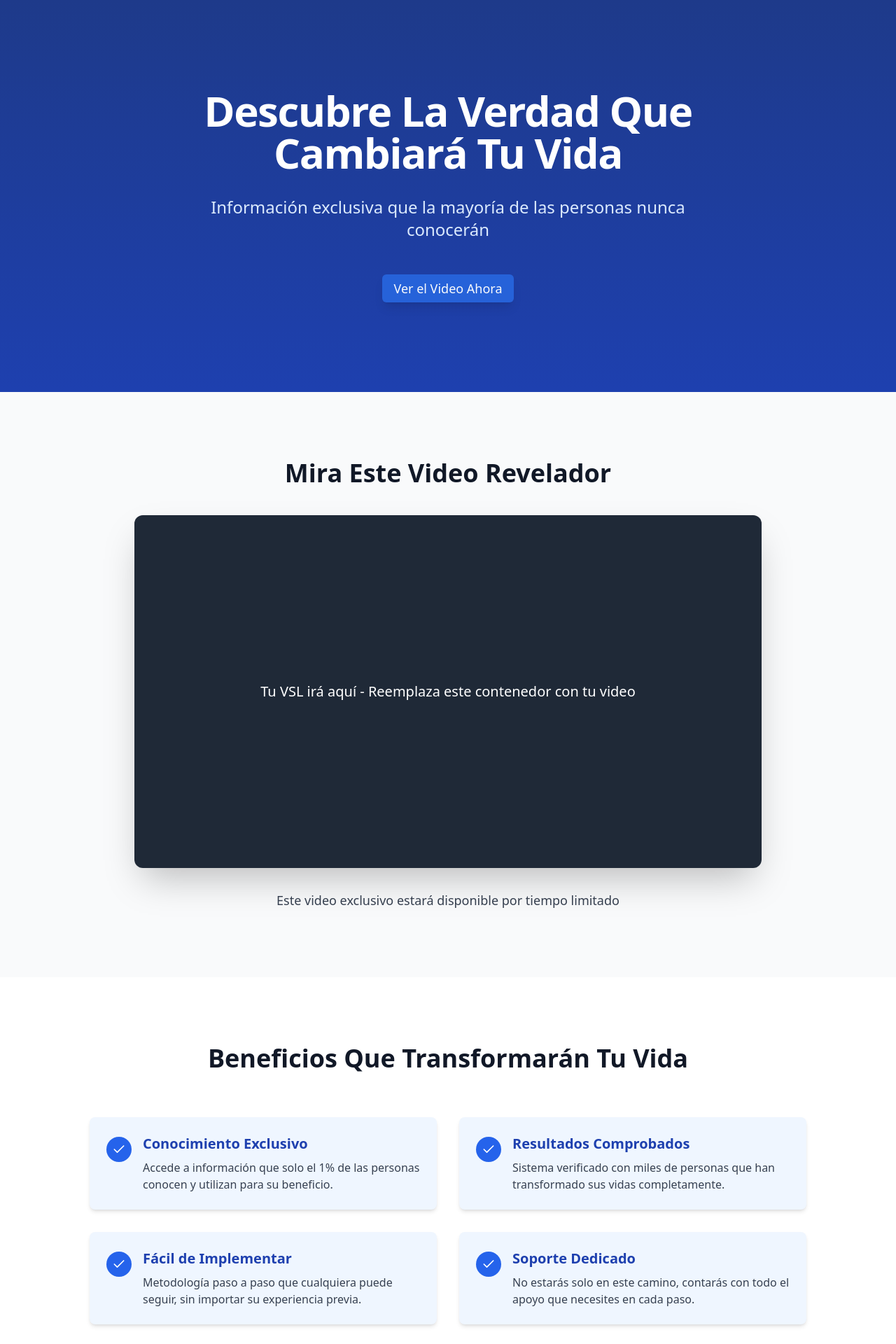
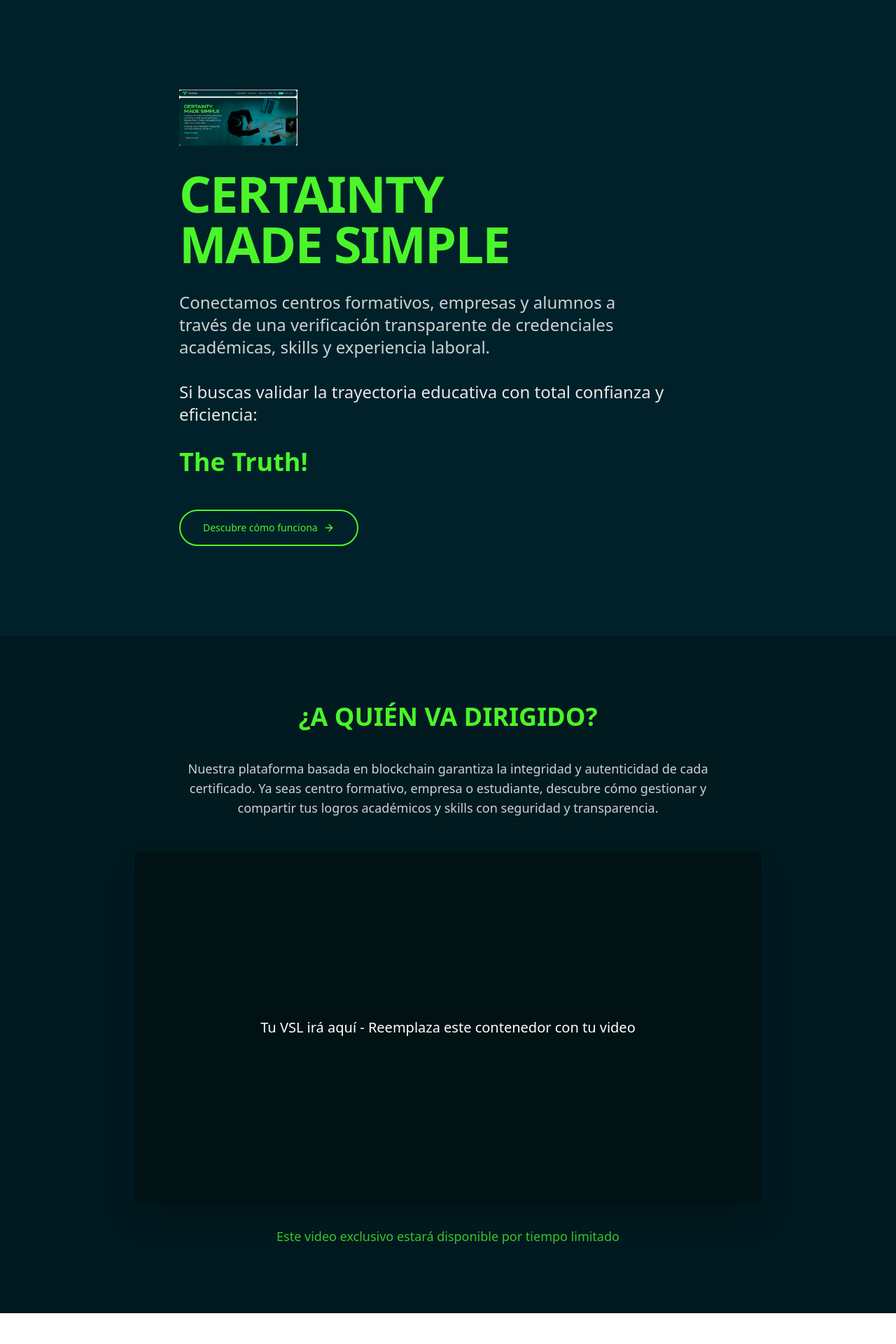
Before and after one commit to jaimeestevez/truthful-landing-form, a React (Vite) app: page / in a window 1280 px wide. Shown: the top 1920 px of the page at 70% size. Built offline with nearby package versions, Linux system fonts and the light colour scheme.

Commit message:
Adapt theme to match reference
Update the theme to align with the provided reference website and attached screenshots.

```diff
--- a/src/components/Benefits.tsx
+++ b/src/components/Benefits.tsx
@@ -4,44 +4,49 @@ import { Check } from 'lucide-react';
 
 const benefits = [
   {
-    title: "Conocimiento Exclusivo",
-    description: "Accede a información que solo el 1% de las personas conocen y utilizan para su beneficio."
+    title: "Centros formativos",
+    description: "Empodera a tus alumnos en su camino hacia el éxito con certificaciones verificables y transparentes."
   },
   {
-    title: "Resultados Comprobados",
-    description: "Sistema verificado con miles de personas que han transformado sus vidas completamente."
+    title: "Empresas",
+    description: "Optimiza tus procesos de selección utilizando información verificada y precisa de los candidatos."
   },
   {
-    title: "Fácil de Implementar",
-    description: "Metodología paso a paso que cualquiera puede seguir, sin importar su experiencia previa."
+    title: "Estudiantes",
+    description: "Gestiona tus credenciales verificadas y optimiza tus procesos de selección laboral."
   },
   {
-    title: "Soporte Dedicado",
-    description: "No estarás solo en este camino, contarás con todo el apoyo que necesites en cada paso."
+    title: "Blockchain",
+    description: "Tecnología que garantiza la inmutabilidad y transparencia de todos los certificados emitidos."
   }
 ];
 
 const Benefits = () => {
   return (
-    <section className="bg-white section-padding">
+    <section className="bg-[#ffffff] section-padding">
       <div className="container">
-        <h2 className="text-3xl md:text-4xl font-bold text-center mb-16 text-gray-900">
-          Beneficios Que Transformarán Tu Vida
+        <h2 className="text-3xl md:text-4xl font-bold text-center mb-16 text-[#002129]">
+          Beneficios de The Truth
         </h2>
-        <div className="grid md:grid-cols-2 gap-8 max-w-5xl mx-auto">
+        <div className="grid md:grid-cols-2 lg:grid-cols-3 gap-8 max-w-6xl mx-auto">
           {benefits.map((benefit, index) => (
             <div
               key={index}
-              className="bg-blue-50 p-6 rounded-lg shadow-md flex hover:shadow-lg transition-shadow duration-300"
+              className="bg-[#f9f9e6] p-6 rounded-lg shadow-md flex flex-col hover:shadow-lg transition-shadow duration-300"
             >
-              <div className="mr-4 mt-1">
-                <div className="bg-blue-600 p-2 rounded-full">
-                  <Check className="h-5 w-5 text-white" />
+              <div className="mb-4 flex justify-center">
+                <div className="bg-[#002129] p-3 rounded-full">
+                  <Check className="h-6 w-6 text-[#4BF52A]" />
                 </div>
               </div>
-              <div>
-                <h3 className="text-xl font-semibold mb-2 text-blue-800">{benefit.title}</h3>
+              <div className="text-center">
+                <h3 className="text-xl font-semibold mb-3 text-[#002129]">{benefit.title}</h3>
                 <p className="text-gray-700">{benefit.description}</p>
+              </div>
+              <div className="mt-auto pt-4 flex justify-center">
+                <button className="bg-[#002129] text-white px-4 py-2 rounded-md text-sm">
+                  Más detalles
+                </button>
               </div>
             </div>
           ))}
--- a/src/components/CallToAction.tsx
+++ b/src/components/CallToAction.tsx
@@ -13,24 +13,24 @@ const CallToAction: React.FC<CallToActionProps> = ({ typeformUrl }) => {
   };
 
   return (
-    <section className="bg-gradient-to-r from-blue-900 to-blue-800 text-white section-padding">
+    <section className="bg-[#002129] text-white section-padding">
       <div className="container">
         <div className="max-w-3xl mx-auto text-center space-y-8">
-          <h2 className="text-3xl md:text-5xl font-bold tracking-tight">
+          <h2 className="text-3xl md:text-5xl font-bold tracking-tight text-[#4BF52A]">
             No Dejes Pasar Esta Oportunidad
           </h2>
-          <p className="text-xl text-blue-100">
+          <p className="text-xl text-white/80">
             Las plazas son limitadas y esta oferta especial estará disponible solo por tiempo limitado
           </p>
           <div className="flex flex-col items-center gap-4">
             <Button
               onClick={openTypeform}
-              className="btn-cta text-lg group flex items-center gap-2"
+              className="bg-[#4BF52A] hover:bg-[#3dd21e] text-[#002129] text-lg font-bold rounded-full py-6 px-10 group flex items-center gap-2"
             >
-              Quiero Acceder Ahora
+              Acceder
               <ExternalLink className="w-5 h-5 group-hover:translate-x-1 transition-transform" />
             </Button>
-            <p className="text-sm text-blue-200">* Sin compromiso, cancela cuando quieras</p>
+            <p className="text-sm text-white/60">* Sin compromiso, cancela cuando quieras</p>
           </div>
         </div>
       </div>
--- a/src/components/Footer.tsx
+++ b/src/components/Footer.tsx
@@ -5,24 +5,30 @@ const Footer = () => {
   const currentYear = new Date().getFullYear();
 
   return (
-    <footer className="bg-gray-900 text-gray-400 py-12">
+    <footer className="bg-[#002129] text-gray-300 py-12">
       <div className="container">
         <div className="text-center md:flex md:justify-between md:items-center">
           <div className="mb-6 md:mb-0">
-            <h3 className="text-2xl font-bold text-white mb-2">TheTruth.es</h3>
-            <p className="text-sm">Descubriendo la verdad que otros quieren ocultar</p>
+            <h3 className="text-2xl font-bold text-[#4BF52A] mb-2">TheTruth.es</h3>
+            <p className="text-sm">Verificación transparente de credenciales académicas</p>
           </div>
 
           <div className="mt-8 md:mt-0">
             <ul className="flex flex-col md:flex-row space-y-3 md:space-y-0 md:space-x-8 justify-center">
               <li>
-                <a href="#" className="hover:text-white transition-colors">Política de Privacidad</a>
+                <a href="#" className="hover:text-[#4BF52A] transition-colors">¿A quién va dirigido?</a>
               </li>
               <li>
-                <a href="#" className="hover:text-white transition-colors">Términos de Servicio</a>
+                <a href="#" className="hover:text-[#4BF52A] transition-colors">¿Cómo funciona?</a>
               </li>
               <li>
-                <a href="#" className="hover:text-white transition-colors">Contacto</a>
+                <a href="#" className="hover:text-[#4BF52A] transition-colors">Quiénes somos</a>
+              </li>
+              <li>
+                <a href="#" className="hover:text-[#4BF52A] transition-colors">Contacto</a>
+              </li>
+              <li>
+                <a href="#" className="hover:text-[#4BF52A] transition-colors">Blog</a>
               </li>
             </ul>
           </div>
--- a/src/components/Hero.tsx
+++ b/src/components/Hero.tsx
@@ -1,6 +1,7 @@
 
 import React from 'react';
 import { Button } from '@/components/ui/button';
+import { ArrowRight } from 'lucide-react';
 
 interface HeroProps {
   scrollToVideo: () => void;
@@ -8,21 +9,34 @@ interface HeroProps {
 
 const Hero: React.FC<HeroProps> = ({ scrollToVideo }) => {
   return (
-    <section className="bg-gradient-to-b from-blue-900 to-blue-800 text-white">
+    <section className="bg-[#002129] text-white min-h-[90vh] flex items-center">
       <div className="container py-20 md:py-32">
-        <div className="max-w-3xl mx-auto text-center space-y-8 fade-in">
-          <h1 className="text-4xl md:text-6xl font-bold tracking-tight">
-            Descubre La Verdad Que Cambiará Tu Vida
+        <div className="max-w-3xl mx-auto space-y-8 fade-in">
+          <div className="flex items-center mb-6">
+            <img
+              src="/lovable-uploads/068a8bcc-9302-4985-91a2-05fe6d47541b.png"
+              alt="TheTruth Logo"
+              className="h-16 md:h-20"
+            />
+          </div>
+          <h1 className="text-5xl md:text-7xl font-bold tracking-tight text-[#4BF52A]">
+            CERTAINTY <br/>MADE SIMPLE
           </h1>
-          <p className="text-xl md:text-2xl text-blue-100">
-            Información exclusiva que la mayoría de las personas nunca conocerán
+          <p className="text-xl md:text-2xl text-white/80 mt-6 max-w-2xl">
+            Conectamos centros formativos, empresas y alumnos a través de una verificación transparente de credenciales académicas, skills y experiencia laboral.
+          </p>
+          <p className="text-xl md:text-2xl text-white/90">
+            Si buscas validar la trayectoria educativa con total confianza y eficiencia:
+          </p>
+          <p className="text-3xl md:text-4xl font-bold text-[#4BF52A]">
+            The Truth!
           </p>
           <div className="pt-4">
             <Button
               onClick={scrollToVideo}
-              className="btn-cta text-lg"
+              className="bg-[#002129] hover:bg-[#003640] text-[#4BF52A] border-2 border-[#4BF52A] rounded-full py-6 px-8 font-medium flex items-center gap-2 hover:gap-3 transition-all"
             >
-              Ver el Video Ahora
+              Descubre cómo funciona <ArrowRight className="w-5 h-5" />
             </Button>
           </div>
         </div>
--- a/src/components/VideoSection.tsx
+++ b/src/components/VideoSection.tsx
@@ -1,5 +1,6 @@
 
-import React, { useRef } from 'react';
+import React from 'react';
+import { Button } from '@/components/ui/button';
 
 interface VideoSectionProps {
   videoRef: React.RefObject<HTMLDivElement>;
@@ -7,19 +8,24 @@ interface VideoSectionProps {
 
 const VideoSection: React.FC<VideoSectionProps> = ({ videoRef }) => {
   return (
-    <section ref={videoRef} className="bg-gray-50 section-padding" id="video-section">
+    <section ref={videoRef} className="bg-[#001a20] section-padding" id="video-section">
       <div className="container">
         <div className="max-w-4xl mx-auto">
-          <h2 className="text-3xl md:text-4xl font-bold text-center mb-10 text-gray-900">
-            Mira Este Video Revelador
+          <h2 className="text-3xl md:text-4xl font-bold text-center mb-10 text-[#4BF52A]">
+            ¿A QUIÉN VA DIRIGIDO?
           </h2>
-          <div className="relative pb-[56.25%] h-0 rounded-xl overflow-hidden shadow-2xl">
+          <p className="text-lg text-white/80 text-center mb-12 max-w-3xl mx-auto">
+            Nuestra plataforma basada en blockchain garantiza la integridad y autenticidad de cada certificado. Ya seas
+            centro formativo, empresa o estudiante, descubre cómo gestionar y compartir tus logros académicos y skills con
+            seguridad y transparencia.
+          </p>
+          <div className="relative pb-[56.25%] h-0 rounded-lg overflow-hidden shadow-2xl">
             {/* Replace this with your actual video embed code */}
-            <div className="absolute top-0 left-0 w-full h-full bg-gray-800 flex items-center justify-center text-white">
+            <div className="absolute top-0 left-0 w-full h-full bg-[#001214] flex items-center justify-center text-white">
               <p className="text-xl">Tu VSL irá aquí - Reemplaza este contenedor con tu video</p>
             </div>
           </div>
-          <div className="mt-8 text-center text-gray-700">
+          <div className="mt-8 text-center text-[#4BF52A]/80">
             <p className="text-lg font-medium">Este video exclusivo estará disponible por tiempo limitado</p>
           </div>
         </div>
--- a/src/index.css
+++ b/src/index.css
@@ -35,8 +35,8 @@
 
     --radius: 0.5rem;
 
-    --cta: 16 85% 55%;
-    --cta-hover: 16 85% 50%;
+    --cta: 140 90% 56%;
+    --cta-hover: 140 90% 45%;
   }
 
   .dark {
@@ -84,7 +84,7 @@
   }
 
   .btn-cta {
-    @apply bg-[hsl(var(--cta))] hover:bg-[hsl(var(--cta-hover))] text-white font-bold py-4 px-8 rounded-lg shadow-lg transition-all duration-300 ease-in-out transform hover:scale-105;
+    @apply bg-[#4BF52A] hover:bg-[#3dd21e] text-[#002129] font-bold py-4 px-8 rounded-full shadow-lg transition-all duration-300 ease-in-out transform hover:scale-105;
   }
 
   .section-padding {
--- a/src/pages/Index.tsx
+++ b/src/pages/Index.tsx
@@ -9,7 +9,7 @@ import Footer from '@/components/Footer';
 
 const Index = () => {
   // Replace this URL with your actual Typeform URL
-  const typeformUrl = "https://yourform.typeform.com/to/yourformid";
+  const typeformUrl = "https://thetruth.es";
 
   const videoRef = useRef<HTMLDivElement>(null);
 
```
Also changed, not shown: public/lovable-uploads/068a8bcc-9302-4985-91a2-05fe6d47541b.png (added).
